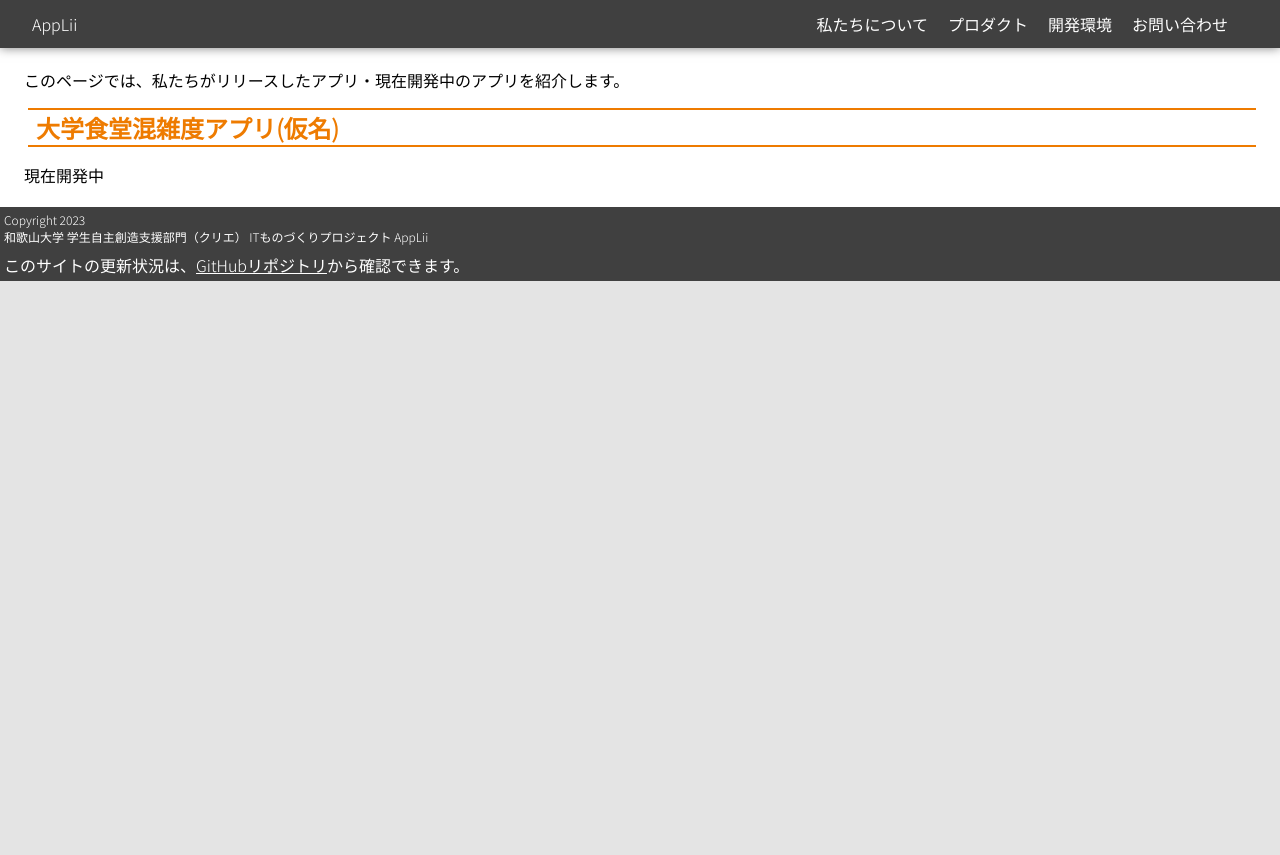
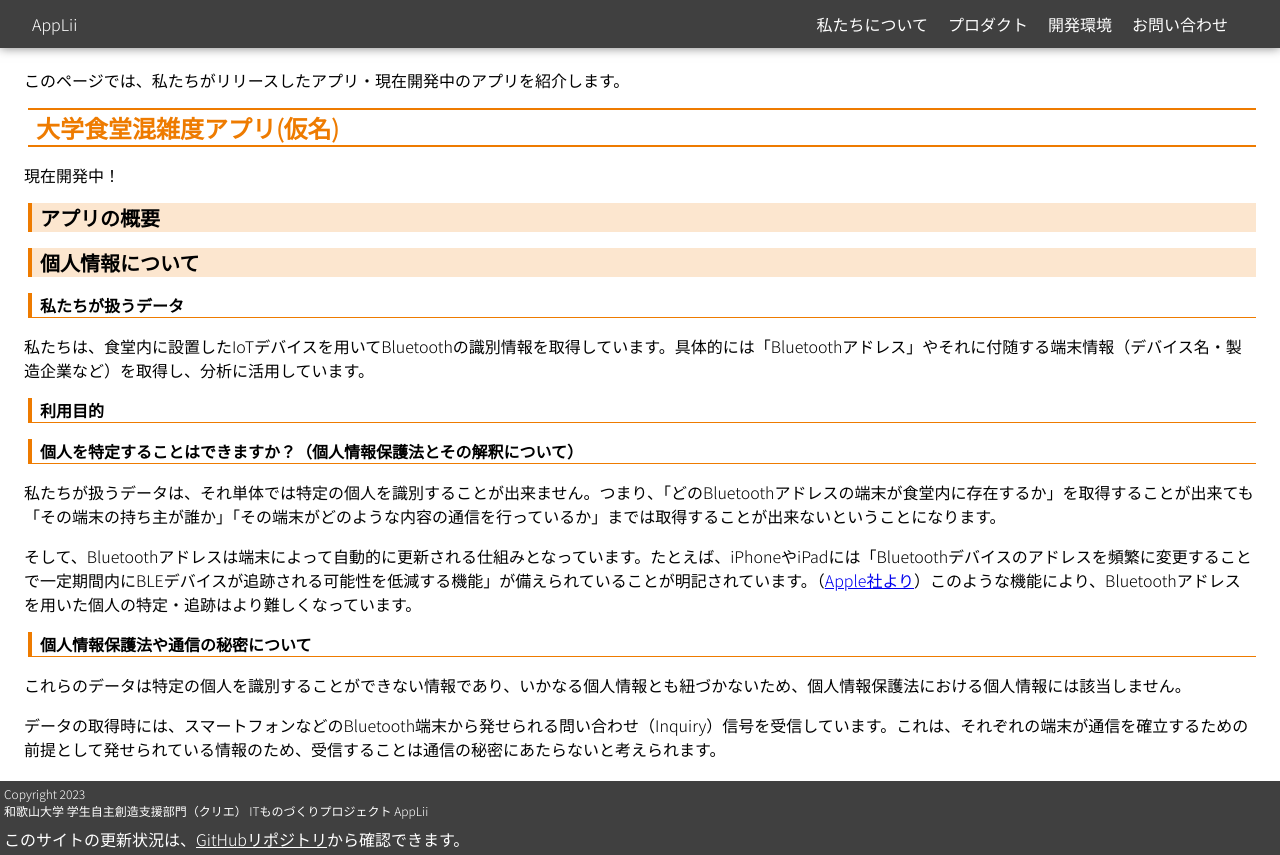
Before and after one commit to AppLii/AppLii.github.io, a Nuxt app: page /about-cafe-app in a window 1280 px wide. Before the commit the page ends 800 px from the top, so only its background shows below. Built offline with nearby package versions, Linux system fonts and the light colour scheme; a web font is replaced by a local one.

Commit message:
個人情報保護について記述

```diff
--- a/pages/about-cafe-app.vue
+++ b/pages/about-cafe-app.vue
@@ -1,7 +1,28 @@
 <template>
     <p>このページでは、私たちがリリースしたアプリ・現在開発中のアプリを紹介します。</p>
     <h1>大学食堂混雑度アプリ(仮名)</h1>
-    <p>現在開発中</p>
+    <p>現在開発中！</p>
+    <h2>アプリの概要</h2>
+    <p></p>
+
+    <h2>個人情報について</h2>
+
+    <h3>私たちが扱うデータ</h3>
+    <p>私たちは、食堂内に設置したIoTデバイスを用いてBluetoothの識別情報を取得しています。具体的には「Bluetoothアドレス」やそれに付随する端末情報（デバイス名・製造企業など）を取得し、分析に活用しています。</p>
+
+    <h3>利用目的</h3>
+
+
+    <h3>個人を特定することはできますか？（個人情報保護法とその解釈について）</h3>
+    <p>私たちが扱うデータは、それ単体では特定の個人を識別することが出来ません。つまり、「どのBluetoothアドレスの端末が食堂内に存在するか」を取得することが出来ても「その端末の持ち主が誰か」「その端末がどのような内容の通信を行っているか」までは取得することが出来ないということになります。
+    </p>
+    <p>そして、Bluetoothアドレスは端末によって自動的に更新される仕組みとなっています。たとえば、iPhoneやiPadには「Bluetoothデバイスのアドレスを頻繁に変更することで一定期間内にBLEデバイスが追跡される可能性を低減する機能」が備えられていることが明記されています。（<a
+            href="https://support.apple.com/ja-jp/guide/security/sec82597d97e/web">Apple社より</a>）このような機能により、Bluetoothアドレスを用いた個人の特定・追跡はより難しくなっています。
+    </p>
+    <h3>個人情報保護法や通信の秘密について</h3>
+    <p>これらのデータは特定の個人を識別することができない情報であり、いかなる個人情報とも紐づかないため、個人情報保護法における個人情報には該当しません。</p>
+    <p>データの取得時には、スマートフォンなどのBluetooth端末から発せられる問い合わせ（Inquiry）信号を受信しています。これは、それぞれの端末が通信を確立するための前提として発せられている情報のため、受信することは通信の秘密にあたらないと考えられます。
+    </p>
 </template>
 
 <script>
```
